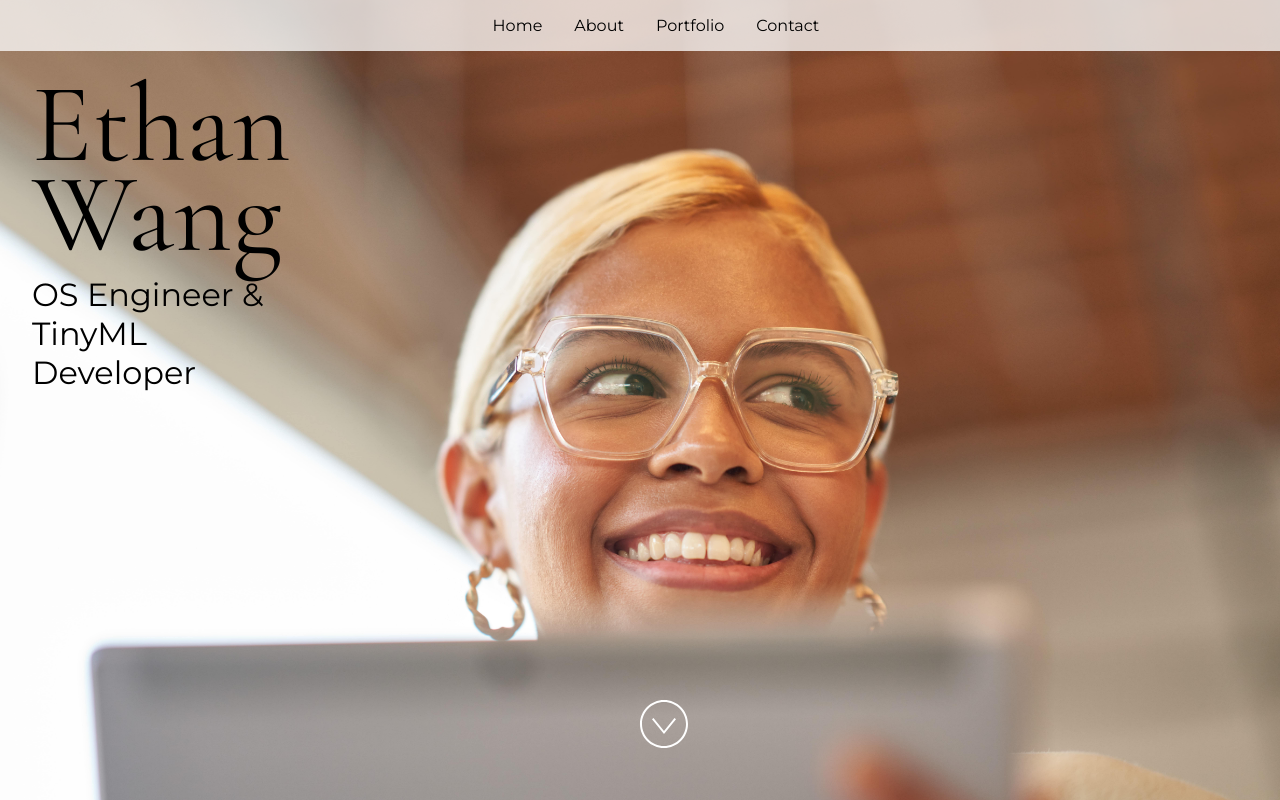
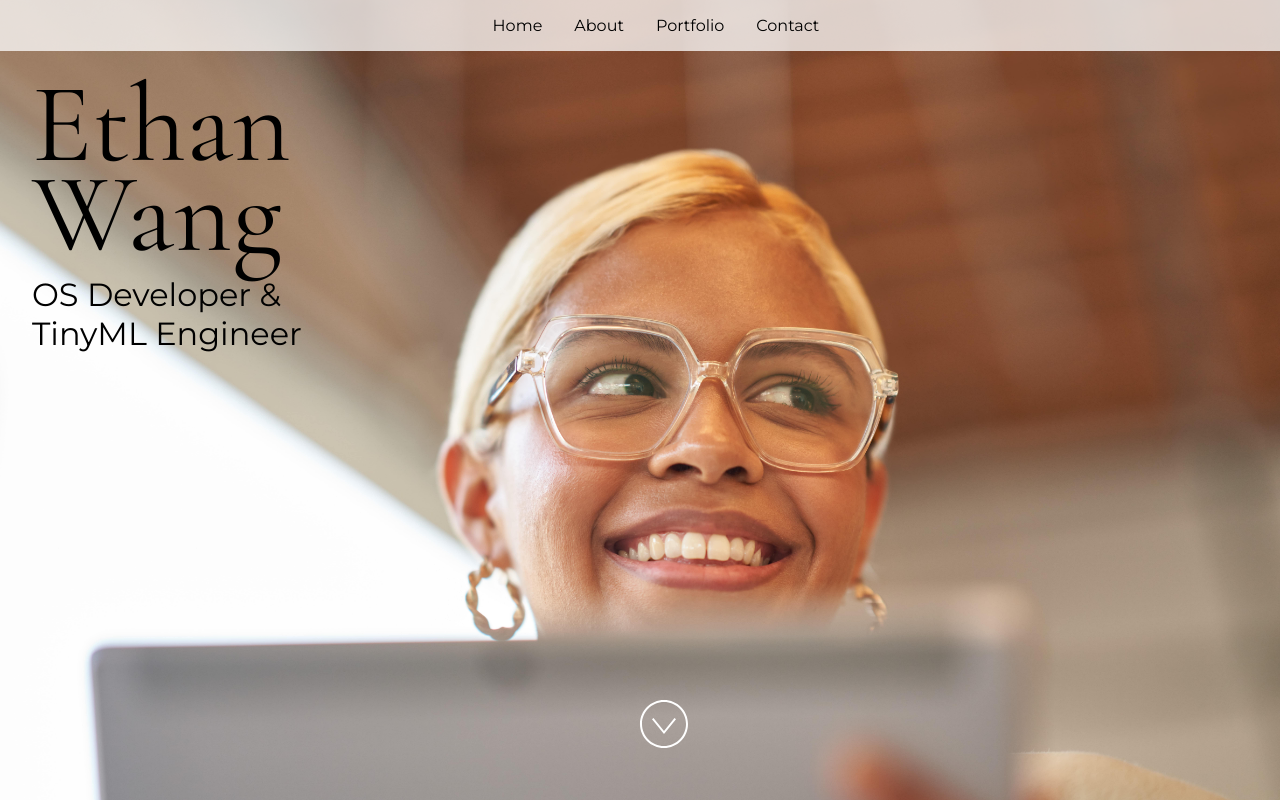
Before and after one commit to artwalker/artwalker-website, a React (Vite) app: page / in a window 1280 px wide. Built offline with nearby package versions, Linux system fonts and the light colour scheme.

Commit message:
Update title in siteProps

```diff
--- a/src/App.jsx
+++ b/src/App.jsx
@@ -27,7 +27,7 @@ const siteProps = {
   //name: "Alexandrie Grenier",
   name: "Ethan Wang",
   //title: "Web Designer & Content Creator",
-  title: "OS Engineer & TinyML Developer",
+  title: "OS Developer & TinyML Engineer",
   // email: "alex@example.com",
   email: "xinxingwang@acm.com",
   //gitHub: "microsoft",
```
